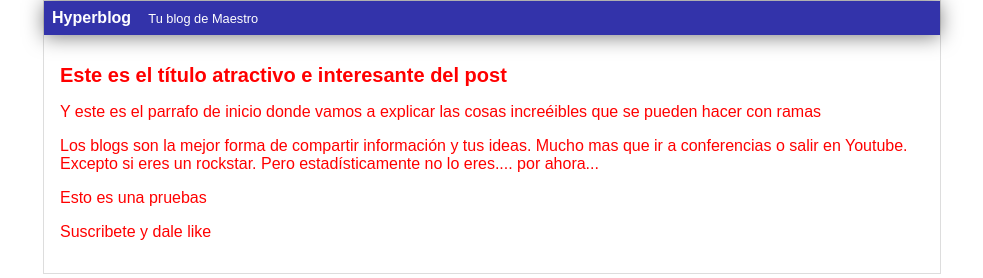
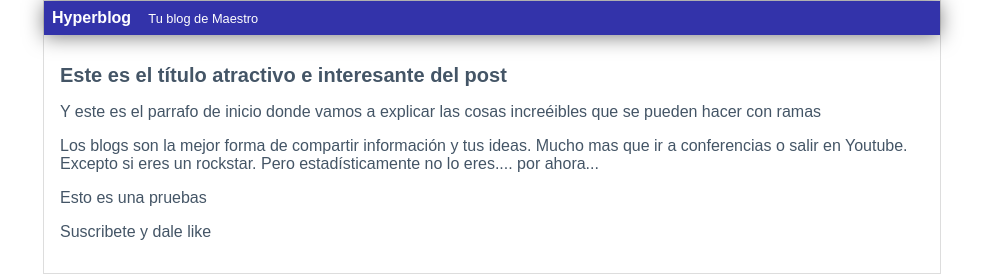
Before and after one commit to derriancito1/hyperblog, a plain HTML site: page index.html in a window 1280 px wide. Shown: the whole page, without its empty margins (148-1131 px from the left). Drawn offline with Linux system fonts and the light colour scheme.

Commit message:
Correccion color

```diff
--- a/ccs/estilos.css
+++ b/ccs/estilos.css
@@ -1,5 +1,5 @@
 body {
-    color: red;
+    color: #456;
     text-align: center;
     font-family: Arial;
     font-size: 16px;
```
